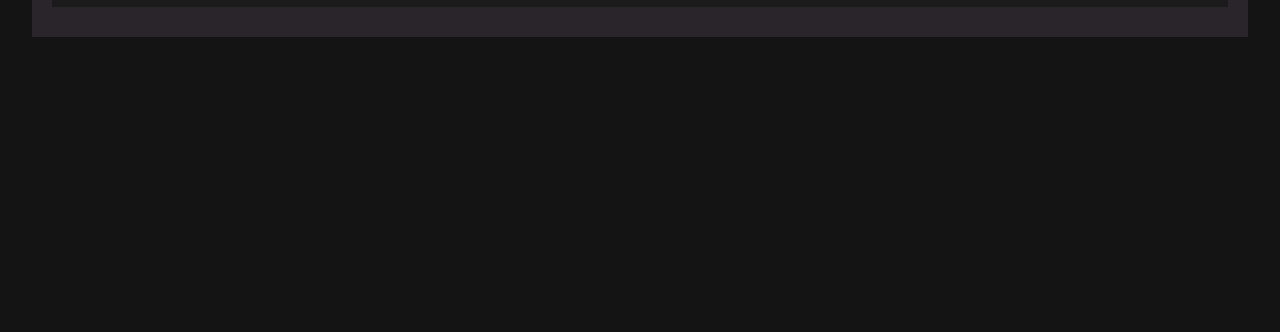
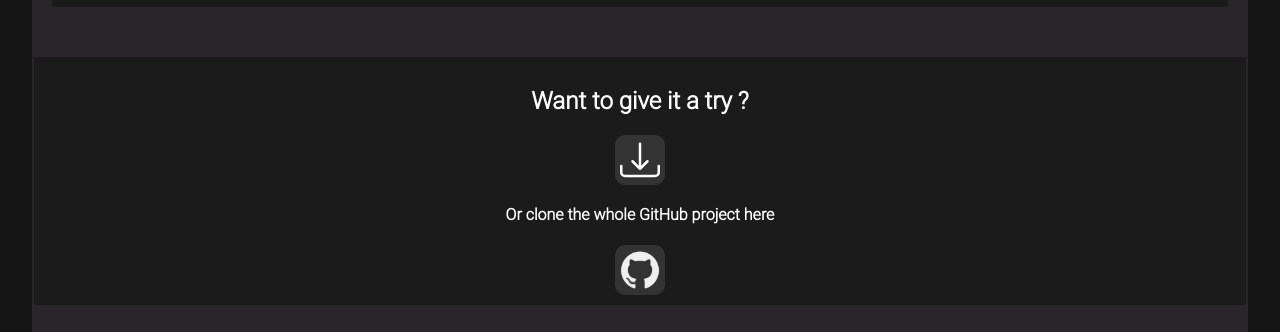
Before and after one commit to MaxPrudhomme/P5-Project, a plain HTML site: page website/index.html in a window 1280 px wide. Shown: the part 1838-2170 px from the top of the page. Before the commit the page ends 1875 px from the top, so only its background shows below. Drawn offline with Linux system fonts and the light colour scheme.

Commit message:
Download Section Implementation
Download Section Implementation in project section.

```diff
--- a/website/css/projectSection.css
+++ b/website/css/projectSection.css
@@ -38,3 +38,60 @@
 {
     order: 2;
 }
+
+.downloadSection
+{
+    width: 98%;
+    margin: auto;
+    margin-top: 50px;
+    padding: 10px;
+    background-color: rgb(27, 27, 27);
+    text-align: center;
+}
+
+
+.downloadButton
+{
+    border-radius: 10px;
+    font-size: 40px;
+    background-color: rgb(51, 51, 51);
+    width: 50px;
+    height: 50px;
+    transition: all 0.5s ease;
+    display: flex;
+    margin: auto;
+}
+
+.downloadButton:hover
+{
+    width: 75px;
+    height: 75px;
+    background-color: rgb(77, 77, 77);
+    cursor: pointer;
+}
+
+#downloadIcon
+{
+    filter: invert(100%) sepia(2%) saturate(7%) hue-rotate(348deg) brightness(101%) contrast(103%);
+    width: 40px;
+    height: 40px;
+    margin-top: 5px;
+}
+
+a
+{
+    margin: auto;
+}
+
+.downloadSection > h4
+{
+    margin-top: 20px;;
+}
+
+#githubIcon
+{
+    filter: invert(100%) sepia(2%) saturate(7%) hue-rotate(348deg) brightness(101%) contrast(103%);
+    width: 40px;
+    height: 40px;
+    margin-top: 5px;
+}
--- a/website/index.html
+++ b/website/index.html
@@ -18,7 +18,6 @@
     <!-- JS Files -->
         <script type="text/javascript" src="js/index.js"></script>
         <script type="text/javascript" src="js/menu.js"></script>
-
 </head>
 <body>
     <div id="navbar">
@@ -81,6 +80,21 @@
                     </p>
                 </div>
                 <img src="misc/featurePlaceholder.svg" viewbox="0 0 100 100">
+            </div>
+
+            <div class="downloadSection">
+                <h2>Want to give it a try ?</h2>
+                <div class="downloadButton">
+                    <a href="misc/help.txt" download="projectSetup">
+                        <img src="misc/download.svg" viewbox="0 0 100 100" id="downloadIcon">
+                    </a>
+                </div>
+                <h4>Or clone the whole GitHub project here</h4>
+                <div class="downloadButton">
+                    <a href="https://github.com/MaxPrudhomme/P5-Project">
+                        <img src="misc/skills/github.png" viewbox="0 0 100 100" id="githubIcon">
+                    </a>
+                </div>
             </div>
         </div>
 
@@ -212,11 +226,7 @@
                             <img src="misc/skills/linux.png" class="skill">
                     </div>
                 </div>
-
-
             </div>
-
-
         </div>
     </div>
 </body>
```
Also changed, not shown: website/misc/download.svg (added).
